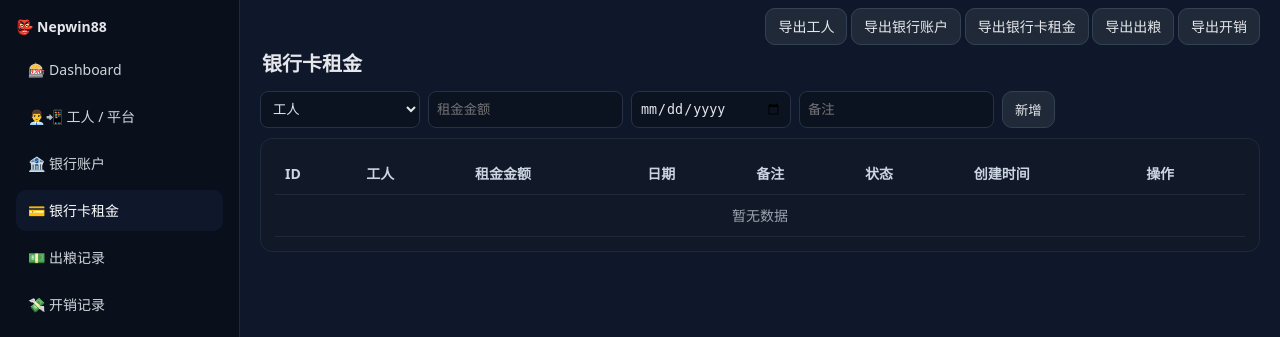
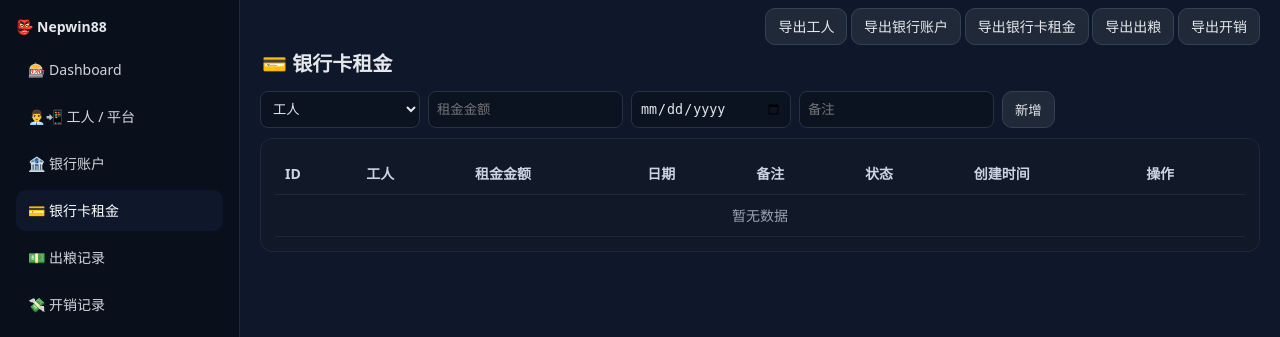
Before and after one commit to NICE188/testing1122, a Flask app: page /card-rentals in a window 1280 px wide. Shown: the top 337 px of the page. Run offline with Flask 3, Linux system fonts and the light colour scheme; data that the repository does not hold is empty.

Commit message:
Update card_rentals.html

```diff
--- a/templates/card_rentals.html
+++ b/templates/card_rentals.html
@@ -1,8 +1,7 @@
 {% extends "base.html" %}
 {% set page_title = t.card_rentals %}
 {% block body %}
-<h1 class="page-title">{{ t.card_rentals }}</h1>
-
+<h1 class="page-title"><span class="nav-emoji" aria-hidden="true">💳</span> {{ t.card_rentals }}</h1>
 <form class="form" method="post" action="{{ url_for('card_rentals_add') }}">
   <select name="worker_id" required>
     <option value="">{{ t.worker }}</option>
```
